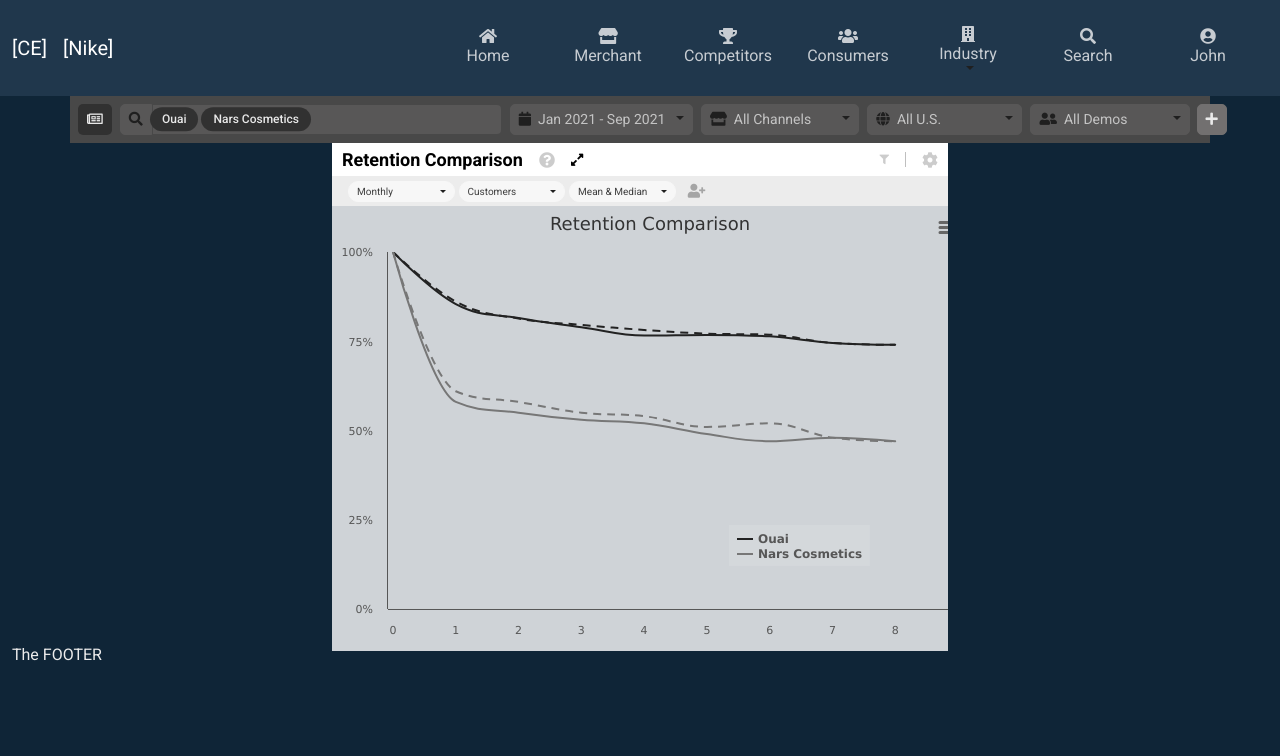
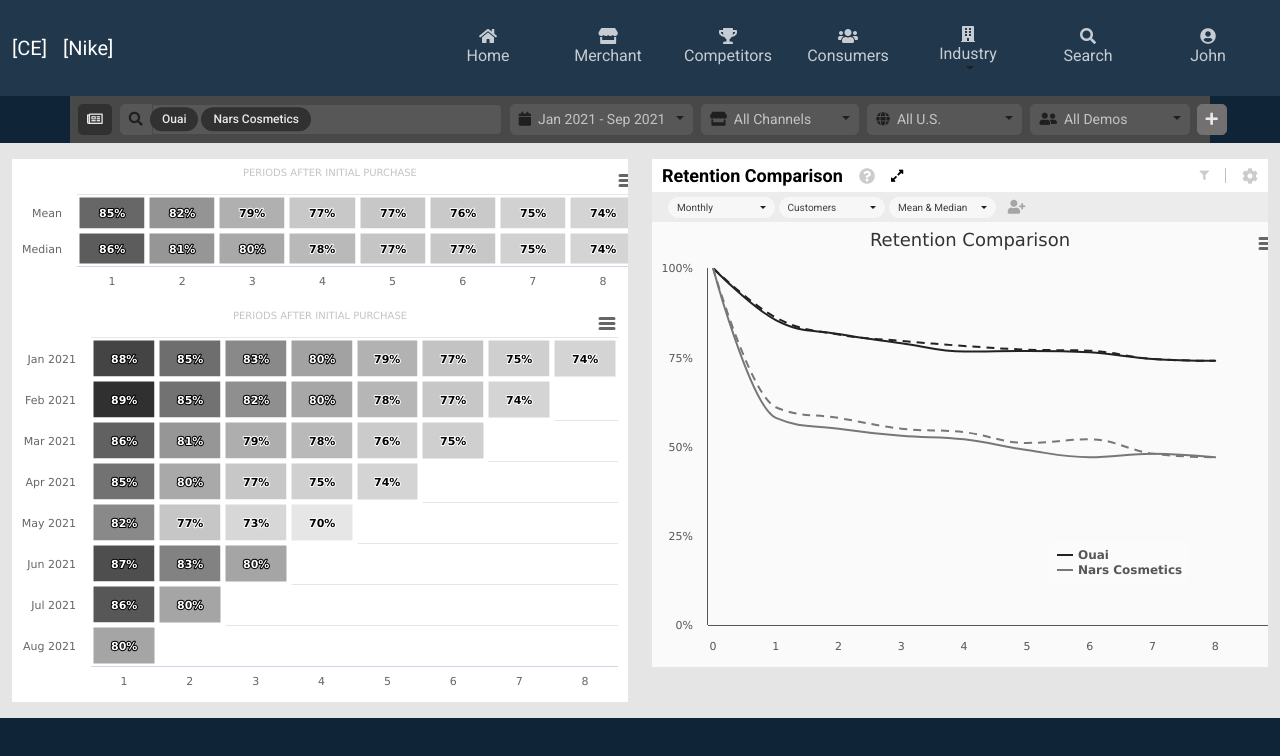
Before and after one commit to javlc/ce-fe-nxt-bootstrap, a Next.js app: page /dashboard in a window 1280 px wide. Shown: the top 756 px of the page. Built offline with nearby package versions, Linux system fonts and the light colour scheme.

Commit message:
Implement retention heatmap grid (WIP).

```diff
--- /dev/null
+++ b/src/components/ce-retention-grid.js
@@ -0,0 +1,208 @@
+import Highcharts from "highcharts/highmaps";
+import HighchartsExporting from "highcharts/modules/exporting";
+import HC_map from "highcharts/modules/map";
+import HighchartsReact from "highcharts-react-official";
+
+if (typeof Highcharts === "object") {
+  HighchartsExporting(Highcharts);
+}
+
+const options = {
+  credits: { enabled: false },
+  chart: {
+    type: "heatmap",
+    height: (0.9 / 4) * 100 + "%",
+    width: 636,
+  },
+  title: {
+    text: "PERIODS AFTER INITIAL PURCHASE",
+    align: "center",
+    style: {
+      color: "#C4C4C4",
+      fontSize: "10px",
+    },
+  },
+  legend: {
+    enabled: false,
+  },
+  xAxis: {
+    categories: ["0", "1", "2", "3", "4", "5", "6", "7", "8"],
+  },
+  yAxis: {
+    categories: ["Mean", "Median"],
+    title: null,
+    reversed: true,
+    type: "percentage",
+    labels: {
+      enabled: true,
+      step: 1,
+    },
+  },
+  colorAxis: {
+    stops: [
+      [0, "#E6E6E6"],
+      [0.35, "#c6c6c6"],
+      [0.75, "#6D6D6D"],
+      [1, "#222222"],
+    ],
+  },
+  // tooltip: {},
+  /* plotOptions: {
+    dataLabels: { enabled: true, format: "{point[2]} %" },
+  }, */
+  series: [
+    {
+      name: "",
+      borderWidth: 5,
+      borderColor: "white",
+      data: [
+        /* [0, 0, 6065],
+        [0, 1, 5781], */
+        [1, 0, 85.4],
+        [1, 1, 86.12],
+        [2, 0, 81.51],
+        [2, 1, 81.35],
+        [3, 0, 78.95],
+        [3, 1, 79.59],
+        [4, 0, 76.59],
+        [4, 1, 78.16],
+        [5, 0, 76.78],
+        [5, 1, 77.13],
+        [6, 0, 76.37],
+        [6, 1, 76.83],
+        [7, 0, 74.52],
+        [7, 1, 74.52],
+        [8, 0, 74.0],
+        [8, 1, 74.0],
+      ],
+      dataLabels: {
+        enabled: true,
+        format: "{point.options.value:,.0f}%",
+      },
+    },
+  ],
+};
+const options2 = {
+  credits: { enabled: false },
+
+  chart: {
+    type: "heatmap",
+  },
+  title: {
+    text: "PERIODS AFTER INITIAL PURCHASE",
+    align: "center",
+    style: {
+      color: "#C4C4C4",
+      fontSize: "10px",
+    },
+  },
+  legend: {
+    enabled: false,
+  },
+  xAxis: {
+    categories: ["0", "1", "2", "3", "4", "5", "6", "7", "8"],
+  },
+  yAxis: {
+    categories: [
+      "Jan 2021",
+      "Feb 2021",
+      "Mar 2021",
+      "Apr 2021",
+      "May 2021",
+      "Jun 2021",
+      "Jul 2021",
+      "Aug 2021",
+      "Sep 2021",
+    ],
+    title: null,
+    reversed: true,
+  },
+  colorAxis: {
+    stops: [
+      [0, "#E6E6E6"],
+      [0.35, "#c6c6c6"],
+      [0.75, "#6D6D6D"],
+      [1, "#222222"],
+    ],
+  },
+  // tooltip: {},
+  series: [
+    {
+      name: "",
+      borderWidth: 5,
+      borderColor: "white",
+      data: [
+        /* [0, 0, 8021],
+        [0, 1, 6738],
+        [0, 2, 6226],
+        [0, 3, 5351],
+        [0, 4, 5722],
+        [0, 5, 5007],
+        [0, 6, 5840],
+        [0, 7, 5617],
+        [0, 8, 5717], */
+        [1, 0, 87.76],
+        [1, 1, 89.09],
+        [1, 2, 85.78],
+        [1, 3, 84.54],
+        [1, 4, 82.48],
+        [1, 5, 87.1],
+        [1, 6, 86.47],
+        [1, 7, 80.0],
+        [2, 0, 84.87],
+        [2, 1, 84.59],
+        [2, 2, 81.35],
+        [2, 3, 79.62],
+        [2, 4, 77.02],
+        [2, 5, 83.13],
+        [2, 6, 80.0],
+        [3, 0, 82.5],
+        [3, 1, 81.92],
+        [3, 2, 79.19],
+        [3, 3, 76.74],
+        [3, 4, 73.38],
+        [3, 5, 80.0],
+        [4, 0, 80.23],
+        [4, 1, 79.83],
+        [4, 2, 78.16],
+        [4, 3, 74.71],
+        [4, 4, 70.0],
+        [5, 0, 78.84],
+        [5, 1, 78.42],
+        [5, 2, 75.85],
+        [5, 3, 74.0],
+        [6, 0, 77.28],
+        [6, 1, 76.83],
+        [6, 2, 75.0],
+        [7, 0, 75.05],
+        [7, 1, 74.0],
+        [8, 0, 74.0],
+      ],
+      dataLabels: {
+        enabled: true,
+        format: "{point.options.value:,.0f}%",
+      },
+    },
+  ],
+};
+
+const CERetentionGrid = (props) => {
+  return (
+    <>
+      <HighchartsReact
+        constructorType={"mapChart"}
+        highcharts={Highcharts}
+        options={options}
+        {...props}
+      ></HighchartsReact>
+      <HighchartsReact
+        constructorType={"mapChart"}
+        highcharts={Highcharts}
+        options={options2}
+        {...props}
+      ></HighchartsReact>
+    </>
+  );
+};
+
+export default CERetentionGrid;
--- a/src/pages/dashboard/index.jsx
+++ b/src/pages/dashboard/index.jsx
@@ -4,12 +4,17 @@
 import Col from "react-bootstrap/Col";
 import CEMapChart from "../../components/ce-map-chart";
 import CERetentionChart from "../../components/ce-retention-chart";
+import CERetentionGrid from "../../components/ce-retention-grid";
 
 const Dashboard = () => {
   return (
     <Container fluid="xxl" className="custom-height">
-      <Row>
-        <Col xs={12} lg={{ span: 6, offset: 3 }}>
+      <Row className="ce-retention-container-row">
+        {/* <Col xs={12} lg={{ span: 6, offset: 3 }}> */}
+        <Col xs={12} lg={{ span: 6 }}>
+          <CERetentionGrid />
+        </Col>
+        <Col xs={12} lg={{ span: 6 }}>
           <CERetentionChart />
         </Col>
       </Row>
@@ -27,6 +32,10 @@
           .half-height {
             min-height: 75vh;
           }
+          .ce-retention-container-row {
+            background-color: #E5E5E5;
+            padding: 1em 0;
+          }
           `}
         </style>
       </>
```
